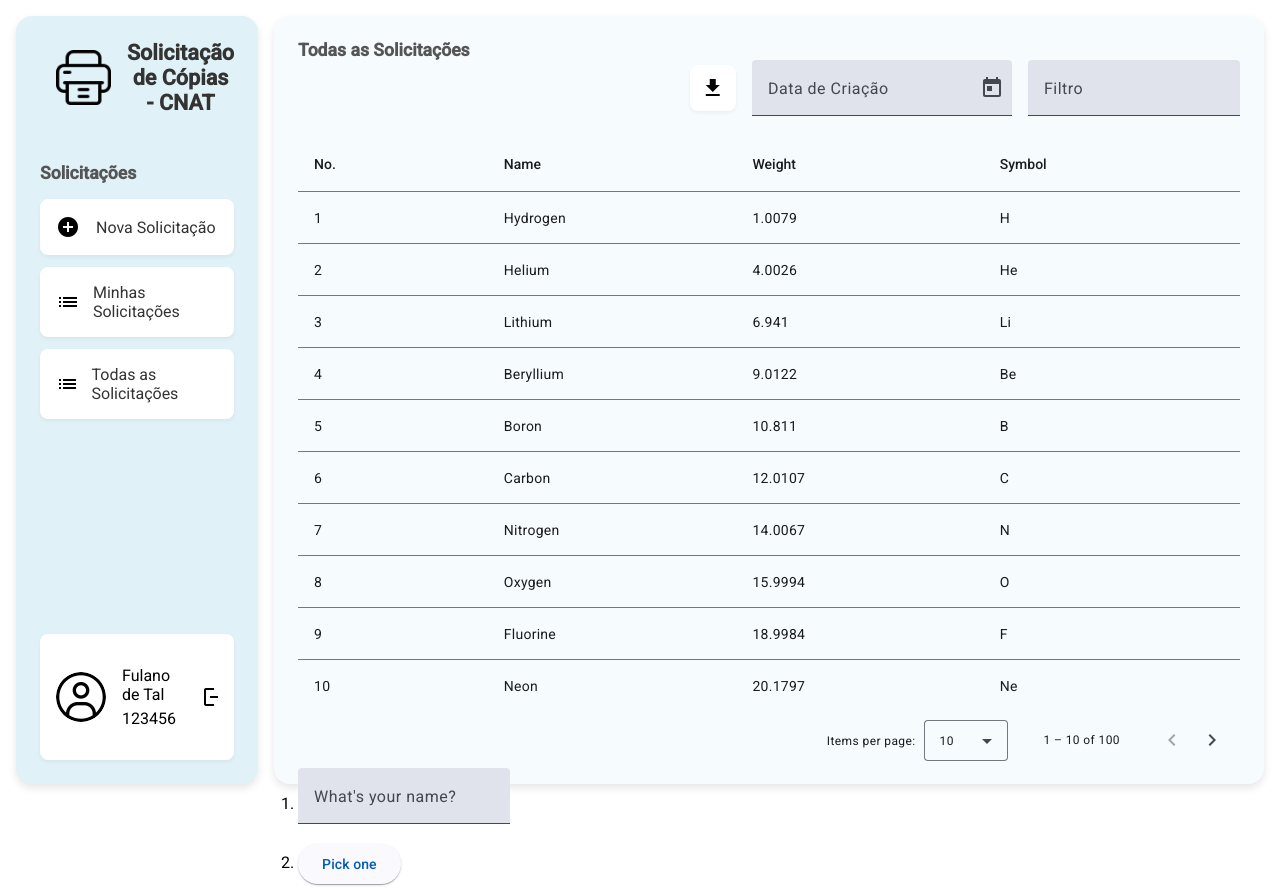
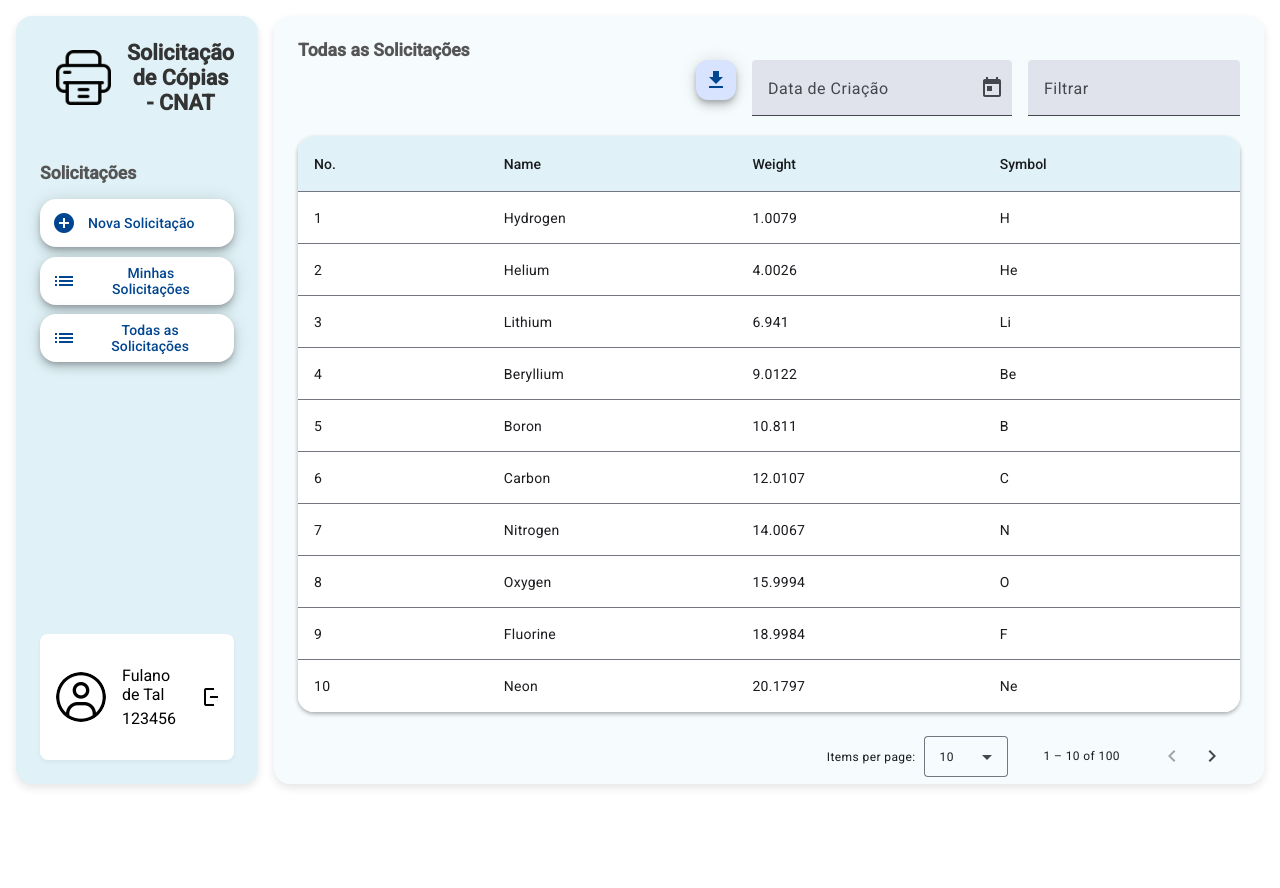
Before and after one commit to angelolmg/impressaocnat_frontend, an Angular app: page / in a window 1280 px wide. After the commit the page ends 800 px from the top, so only its background shows below. Built offline with nearby package versions, Linux system fonts and the light colour scheme.

Commit message:
feat: messing w some angular material compoenets

```diff
--- a/src/app/components/side-menu/side-menu.component.html
+++ b/src/app/components/side-menu/side-menu.component.html
@@ -9,10 +9,10 @@
 
 		<ul class="options-list">
 			@for (option of options; track $index) {
-			<li [routerLink]="option.routerLink" class="option-item">
-				<mat-icon aria-hidden="false" aria-label="Example home icon" [fontIcon]="option.icon"></mat-icon>
-				<span>{{ option.text }}</span>
-			</li>
+			<button mat-fab extended [routerLink]="option.routerLink">
+				<mat-icon>{{ option.icon }}</mat-icon>
+				{{ option.text }}
+			</button>
 			}
 		</ul>
 	</div>
@@ -23,7 +23,12 @@
 				<span>{{ user.name }}</span>
 				<span>{{ user.id }}</span>
 			</div>
-			<mat-icon aria-hidden="false" aria-label="Example home icon" fontIcon="logout" class="use-icon"></mat-icon>
+			<mat-icon
+				aria-hidden="false"
+				aria-label="Example home icon"
+				fontIcon="logout"
+				class="use-icon"
+			></mat-icon>
 		</div>
 	</div>
 </div>
--- a/src/app/components/side-menu/side-menu.component.scss
+++ b/src/app/components/side-menu/side-menu.component.scss
@@ -44,6 +44,16 @@ h2 {
 	list-style-type: none;
 	padding: 0;
 	margin: 0;
+	display: flex;
+	flex-direction: column;
+	gap: 0.6rem;
+
+	button {
+		width: 100%;
+		justify-content: flex-start;
+		height: 3rem;
+		border-radius: 1rem;
+	}
 }
 
 .option-item {
--- a/src/app/components/side-menu/side-menu.component.ts
+++ b/src/app/components/side-menu/side-menu.component.ts
@@ -1,6 +1,7 @@
 import { Component } from '@angular/core';
 import { RouterLink } from '@angular/router';
 import { MatIconModule } from '@angular/material/icon';
+import {MatButtonModule} from '@angular/material/button';
 
 interface Option {
 	icon: string;
@@ -15,7 +16,7 @@ interface User {
 
 @Component({
 	selector: 'app-side-menu',
-	imports: [RouterLink, MatIconModule],
+	imports: [RouterLink, MatIconModule, MatButtonModule],
 	templateUrl: './side-menu.component.html',
 	styleUrl: './side-menu.component.scss',
 })
--- a/src/app/pages/list-requests/list-requests.component.html
+++ b/src/app/pages/list-requests/list-requests.component.html
@@ -1,13 +1,13 @@
+<div class="content">
+
     <div class="top-shelf">
         <h2 class="page-title">Todas as Solicitações</h2>
 
         <form class="my-options">
-		<mat-icon
-			aria-hidden="false"
-			aria-label="Download icon"
-			fontIcon="download"
-			class="use-icon"
-		></mat-icon>
+
+            <button mat-mini-fab aria-label="Download button">
+                <mat-icon>download</mat-icon>
+            </button>
 
 
             <mat-form-field>
@@ -25,7 +25,7 @@
             </mat-form-field>
 
             <mat-form-field class="example-full-width">
-			<mat-label>Filtro</mat-label>
+                <mat-label>Filtrar</mat-label>
                 <input matInput placeholder="Nº, Matrícula, etc" value="" />
             </mat-form-field>
         </form>
@@ -96,7 +96,13 @@
     >
     </mat-paginator>
 
-<ol>
+
+
+        <!-- <button mat-fab extended>
+          <mat-icon>favorite</mat-icon>
+          Basic
+        </button> -->
+    <!-- <ol>
         <li>
           <mat-form-field>
             <mat-label>What's your name?</mat-label>
@@ -111,4 +117,5 @@
             You chose: <em>{{animal()}}</em>
           </li>
         }
-  </ol>
+      </ol> -->
+</div>
--- a/src/app/pages/list-requests/list-requests.component.scss
+++ b/src/app/pages/list-requests/list-requests.component.scss
@@ -1,3 +1,10 @@
+.content {
+    display: flex;
+    flex-direction: column;
+    justify-content: space-between;
+    height: 100%;
+}
+
 .my-options {
 	display: flex;
 	justify-content: flex-end;
@@ -11,24 +18,32 @@
 
 table {
 	width: 100%;
+    height: 100%;
+	box-shadow: 0 2px 4px rgba(0, 0, 0, 0.322);
+	border-radius: 1rem;
+    margin-bottom: 1rem;
+	// border: 2px solid rgb(139, 139, 139);
+
+	th {
+		background-color: #e0f2f7;
+	}
+	tr {
+		background-color: white;
 	}
 
-mat-icon {
-    display: flex;
-	align-items: center;
-	gap: 1rem;
-	background-color: white;
-	border-radius: 0.5rem;
-	padding: .7rem;
-    margin-top: .3rem;
-	margin-bottom: 0.75rem;
-	box-shadow: 0 2px 4px rgba(0, 0, 0, 0.05);
-	transition: background-color 0.3s ease, transform 0.2s ease; /* Added transform transition */
-	cursor: pointer;
+	tr:last-child td:first-child {
+		border-bottom-left-radius: 1rem;
+	}
 
-    &:hover {
-        background-color: #f5f5f5;
-        transform: scale(1.02);
-        box-shadow: 0 4px 6px rgba(0, 0, 0, 0.12), 0 1px 3px rgba(0, 0, 0, 0.08);
+	tr:last-child td:last-child {
+		border-bottom-right-radius: 1rem;
+	}
+
+	th:first-child {
+		border-top-left-radius: 1rem;
+	}
+
+	th:last-child {
+		border-top-right-radius: 1rem;
 	}
 }
--- a/src/styles.scss
+++ b/src/styles.scss
@@ -11,6 +11,14 @@
   ));
   @include mat.paginator-overrides((
     container-background-color: transparent,
+  ));
+
+  @include mat.fab-overrides((
+    container-color: white,
+  ));
+
+  @include mat.button-overrides((
+    filled-container-shape: white,
   ));
 }
 /* You can add global styles to this file, and also import other style files */
```
Lines whose indentation alone changed are shown as unchanged.
